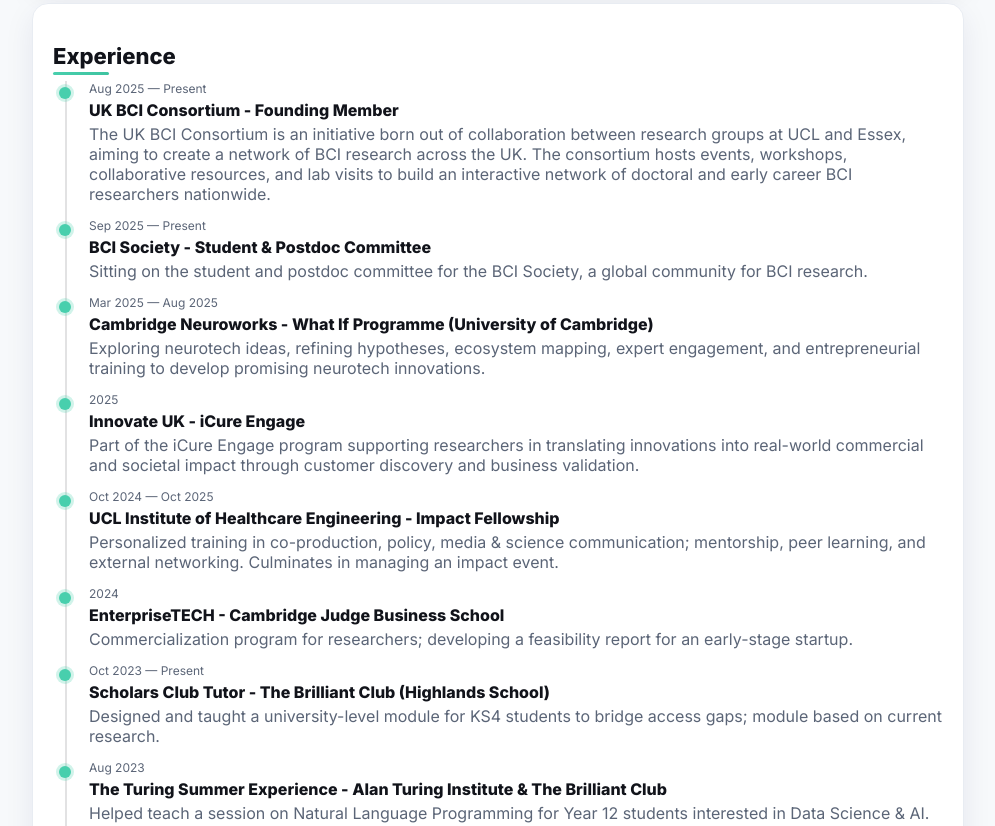
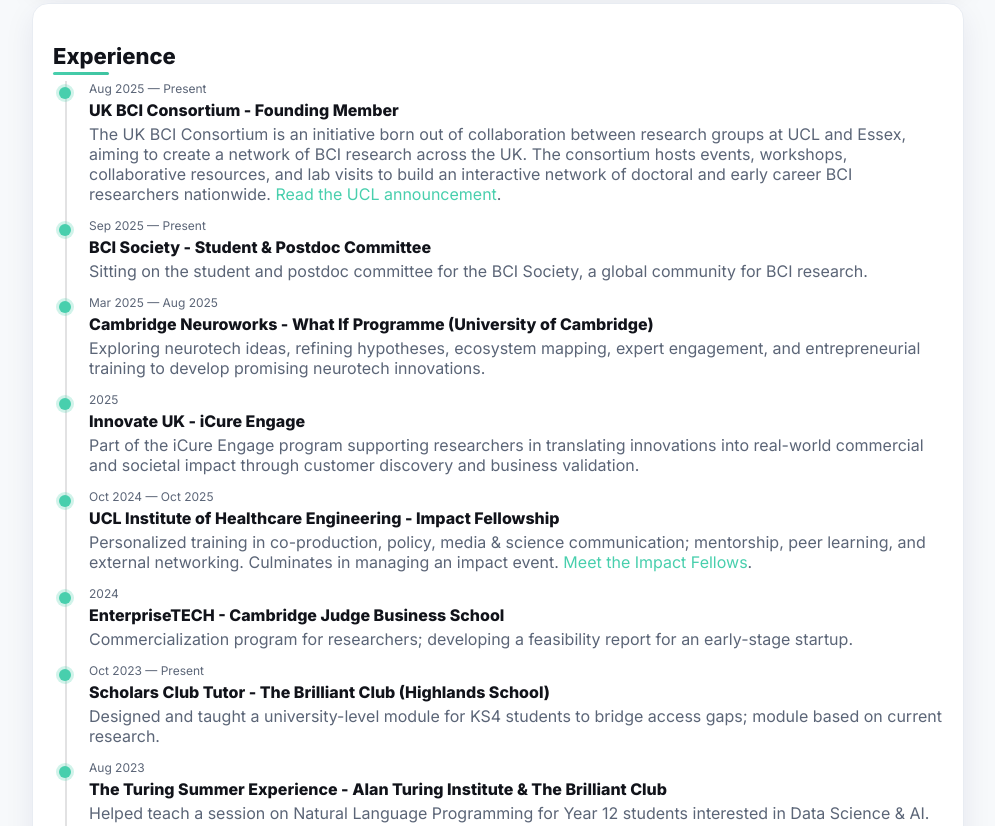
Before and after one commit to rishannp/rishannp.github.io, a plain HTML site: page index.html in a window 1280 px wide. Shown: the part 1420-2246 px from the top of the page, without its empty margins (142-1137 px from the left). Drawn offline with Linux system fonts and the light colour scheme; no server answers.

Commit message:
Update index.html

```diff
--- a/index.html
+++ b/index.html
@@ -244,7 +244,7 @@
           <li class="timeline-item">
             <div class="when">Aug 2025 — Present</div>
             <h3>UK BCI Consortium - Founding Member</h3>
-            <p>The UK BCI Consortium is an initiative born out of collaboration between research groups at UCL and Essex, aiming to create a network of BCI research across the UK. The consortium hosts events, workshops, collaborative resources, and lab visits to build an interactive network of doctoral and early career BCI researchers nationwide.</p>
+            <p>The UK BCI Consortium is an initiative born out of collaboration between research groups at UCL and Essex, aiming to create a network of BCI research across the UK. The consortium hosts events, workshops, collaborative resources, and lab visits to build an interactive network of doctoral and early career BCI researchers nationwide. <a href="https://www.ucl.ac.uk/engineering/news/2025/oct/phd-student-launches-uk-bci-consortium-unite-brain-computer-interface-research" target="_blank" rel="noopener">Read the UCL announcement</a>.</p>
           </li>
           <li class="timeline-item">
             <div class="when">Sep 2025 — Present</div>
@@ -264,7 +264,7 @@
           <li class="timeline-item">
             <div class="when">Oct 2024 — Oct 2025</div>
             <h3>UCL Institute of Healthcare Engineering - Impact Fellowship</h3>
-            <p>Personalized training in co-production, policy, media & science communication; mentorship, peer learning, and external networking. Culminates in managing an impact event.</p>
+            <p>Personalized training in co-production, policy, media & science communication; mentorship, peer learning, and external networking. Culminates in managing an impact event. <a href="https://www.ucl.ac.uk/engineering/news/2024/nov/announcing-our-ihe-impact-fellows-202425" target="_blank" rel="noopener">Meet the Impact Fellows</a>.</p>
           </li>
           <li class="timeline-item">
             <div class="when">2024</div>
@@ -364,6 +364,7 @@
       <div class="col-12 card">
         <h2>Talks & Outreach</h2>
         <ul class="clean">
+	  <li>The Centre for Neurorehabilitation at Queen Square Networking Event 2024</li>
           <li>UK BCI Community — peer-driven meetups, lab exchanges, one-slide talks.</li>
           <li>STEM outreach: Brilliant Club, IET YP Ambassador, Nuffield mentor.</li>
         </ul>
```
